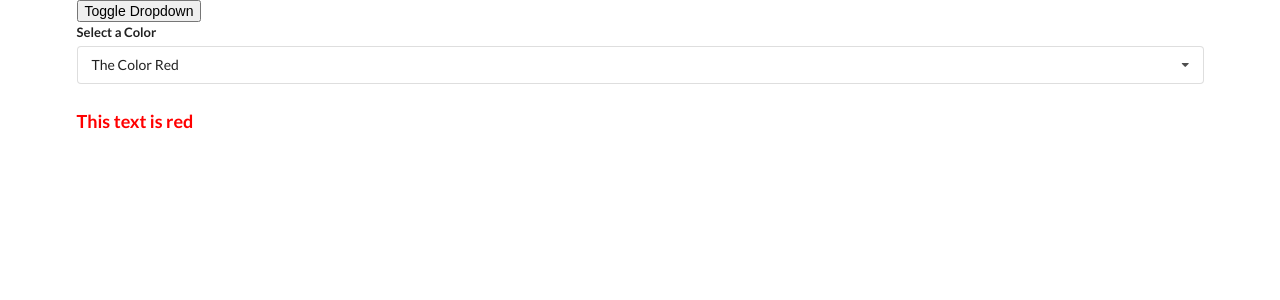
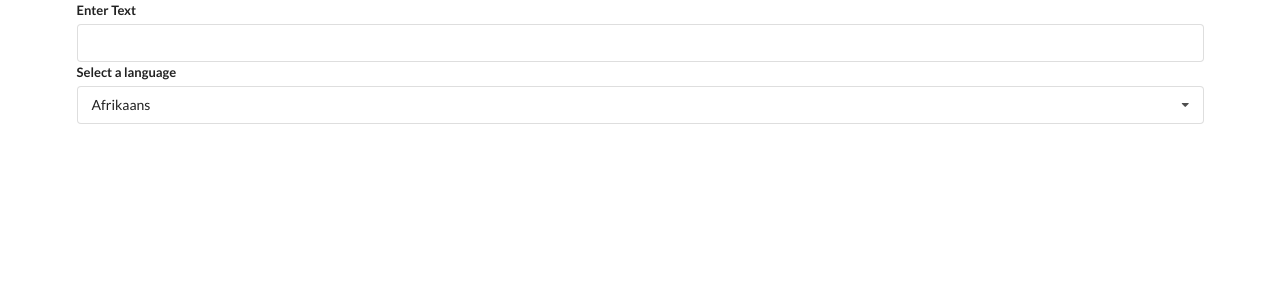
Before and after one commit to Gurpreet2000/widgets, a React (Create React App) app: page / in a window 1280 px wide. Shown: the top 300 px of the page. Built offline with nearby package versions, Linux system fonts and the light colour scheme.

Commit message:
create translate widget with a dropdown and input

```diff
--- a/src/App.js
+++ b/src/App.js
@@ -2,6 +2,7 @@
 import Accordion from "./components/Accordion";
 import Search from "./components/Search";
 import Dropdown from "./components/Dropdown";
+import Translate from "./components/Translate";
 
 const items = [
   {
@@ -33,26 +34,9 @@
 ];
 
 const App = () => {
-  const [selected, setSelected] = useState(options[0]);
-  const [showDropdown, setShowDropdown] = useState(true);
-
   return (
     <div className="ui container">
-      <button onClick={() => setShowDropdown(!showDropdown)}>
-        Toggle Dropdown
-      </button>
-      {showDropdown ? (
-        <div>
-          <Dropdown
-            selected={selected}
-            onSelectedChange={setSelected}
-            options={options}
-          />
-          <h3 style={{ color: selected.value }}>
-            This text is {selected.value}
-          </h3>
-        </div>
-      ) : null}
+      <Translate />
     </div>
   );
 };
--- a/src/components/Dropdown.js
+++ b/src/components/Dropdown.js
@@ -1,6 +1,6 @@
 import React, { useEffect, useState, useRef } from "react";
 
-const Dropdown = ({ options, selected, onSelectedChange }) => {
+const Dropdown = ({ label, options, selected, onSelectedChange }) => {
   const [open, setOpen] = useState(false);
   const ref = useRef();
 
@@ -34,7 +34,7 @@
   return (
     <div ref={ref} className="ui form">
       <div className="field">
-        <label className="label">Select a Color</label>
+        <label className="label">{label}</label>
         <div
           onClick={() => setOpen(!open)}
           className={`ui selection dropdown ${open ? "visible active" : ""}`}
--- /dev/null
+++ b/src/components/Translate.js
@@ -0,0 +1,40 @@
+import React, { useState } from "react";
+import Dropdown from "./Dropdown";
+
+const options = [
+  {
+    label: "Afrikaans",
+    value: "af",
+  },
+  {
+    label: "Arabic",
+    value: "ar",
+  },
+  {
+    label: "Hindi",
+    value: "hi",
+  },
+];
+
+const Translate = () => {
+  const [language, setLanguage] = useState(options[0]);
+  const [text, setText] = useState("");
+  return (
+    <div>
+      <div className="ui form">
+        <div className="field">
+          <label>Enter Text</label>
+          <input value={text} onChange={(e) => setText(e.target.value)} />
+        </div>
+      </div>
+      <Dropdown
+        label="Select a language"
+        options={options}
+        selected={language}
+        onSelectedChange={setLanguage}
+      />
+    </div>
+  );
+};
+
+export default Translate;
```
Also changed, not shown: 1 other file (tests, documents, lock files or other folders).
